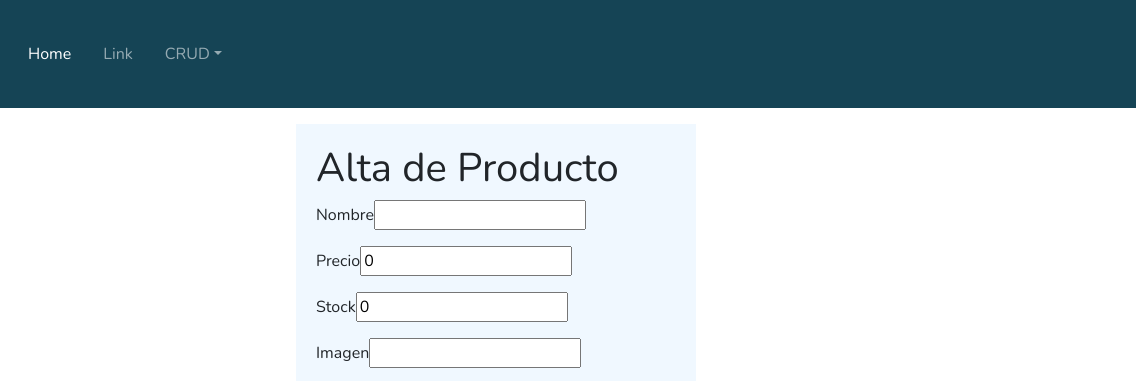
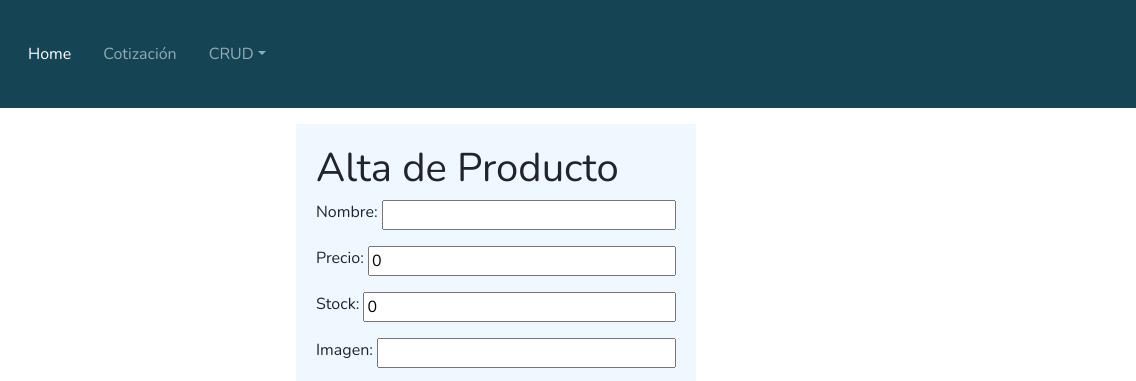
Before and after one commit to fawredd/faw_cotizador_tp, a plain HTML site: page frontend/producto-create.html in a window 1280 px wide. Shown: the top 381 px of the page, 144-1280 px from the left. Drawn offline with nearby package versions, Linux system fonts and the light colour scheme; no server answers.

Commit message:
Version final.

```diff
--- a/frontend/js/main.js
+++ b/frontend/js/main.js
@@ -16,13 +16,12 @@ document.getElementById("header").innerHTML = `
               <a class="nav-link active" href="productos.html" aria-current="page">Home <span class="visually-hidden">(current)</span></a>
           </li>
           <li class="nav-item">
-              <a class="nav-link" href="#">Link</a>
+              <a class="nav-link" href="#" id="menuCotiza">Cotización</a>
           </li>
           <li class="nav-item dropdown">
               <a class="nav-link dropdown-toggle" href="#" id="dropdownId" data-bs-toggle="dropdown" aria-haspopup="true" aria-expanded="false">CRUD</a>
               <div class="dropdown-menu" aria-labelledby="dropdownId">
-                  <a class="dropdown-item" href="productos.html">Produtos</a>
-                  <a class="dropdown-item" href="#">Action 2</a>
+                  <a class="dropdown-item" href="producto-create.html">Nuevo produto</a>
               </div>
           </li>
       </ul>
--- a/frontend/js/productos.js
+++ b/frontend/js/productos.js
@@ -89,14 +89,21 @@ createApp({
       if (this.tablaActual==1){
         this.tablaActual = 2;
         this.titulo = "Acumulado";
+        document.getElementById("elBoton").classList.toggle("btn-primary");
+        document.getElementById("elBoton").classList.toggle("btn-success");
+        this.tituloTabla = "Productos cotizados";
       }else{
         this.tablaActual = 1;
         this.titulo = "Stock";
+        document.getElementById("elBoton").classList.toggle("btn-primary");
+        document.getElementById("elBoton").classList.toggle("btn-success");
+        this.tituloTabla = "Productos";
       }
     },
     // Agrega un producto a la lista de cotizados
     agregarACotizacion(producto) {
       this.productosCotizados.push(producto);
+      sessionStorage.setItem('cotizados',JSON.stringify(this.productosCotizados));
     },
     // Elimina un producto a la lista de cotizados mediante su ID
     eliminarDeCotizacion(productoId) {
@@ -111,6 +118,7 @@ createApp({
   },
   created() {
     this.fetchData(this.url);
+    this.productosCotizados = JSON.parse(sessionStorage.getItem('cotizados'));
     var elVue = this;
 
     document.getElementById("formularioBusqueda").addEventListener("submit", function (event) {
@@ -146,6 +154,11 @@ createApp({
       }
     });
 
+    document.getElementById("menuCotiza").addEventListener("click", function (event) {
+      // Evitar que el formulario se envíe de forma predeterminada
+      event.preventDefault();
+      elVue.mostrarCotizacion();
+    });
   },
   computed: {
     sumaTotal() {
--- a/frontend/producto-create.html
+++ b/frontend/producto-create.html
@@ -26,23 +26,24 @@
         <div class="container" id="app">
             <form style="background-color: aliceblue;margin:10px auto ; width: 400px; padding: 20px;">
                 <h1>Alta de Producto</h1>
-                <div class="mb-3">
-                    <label for="nombre">Nombre</label>
-                    <input type="text" name="nombre" id="nombre" v-model="nombre">
+                <div class="mb-3 d-flex">
+                    <label for="nombre" class="flex-grow-1">Nombre:&nbsp;</label>
+                    <input  class="w-100" type="text" name="nombre" id="nombre" v-model="nombre">
                 </div>
-                <div class="mb-3">
-                    <label for="precio">Precio</label>
-                    <input type="number" name="precio" id="precio" v-model="precio">
+                <div class="mb-3 d-flex">
+                    <label for="precio" class="flex-grow-1">Precio:&nbsp;</label>
+                    <input class="w-100" type="number" name="precio" id="precio" v-model="precio">
                 </div>
-                <div class="mb-3">
-                    <label for="stock">Stock</label>
-                    <input type="number" name="stock" id="stock" v-model="stock">
+                <div class="mb-3 d-flex">
+                    <label for="stock" class="flex-grow-1">Stock:&nbsp;</label>
+                    <input class="w-100" type="number" name="stock" id="stock" v-model="stock">
                 </div>
-                <div class="mb-3">
-                    <label for="imagen">Imagen</label>
-                    <input type="text" name="imagen" id="imagen" v-model="imagen">
+                <div class="mb-3 d-flex">
+                    <label for="imagen" class="flex-grow-1">Imagen:&nbsp;</label>
+                    <input class="w-100" type="text" name="imagen" id="imagen" v-model="imagen">
+                </div>
+                <div class="mb-3 d-flex">
                     <img width="100" :src="imagen" alt="">
-
                 </div>
 
                 <button type="button" class="btn btn-success" v-on:click="grabar()">Grabar</button>
```
